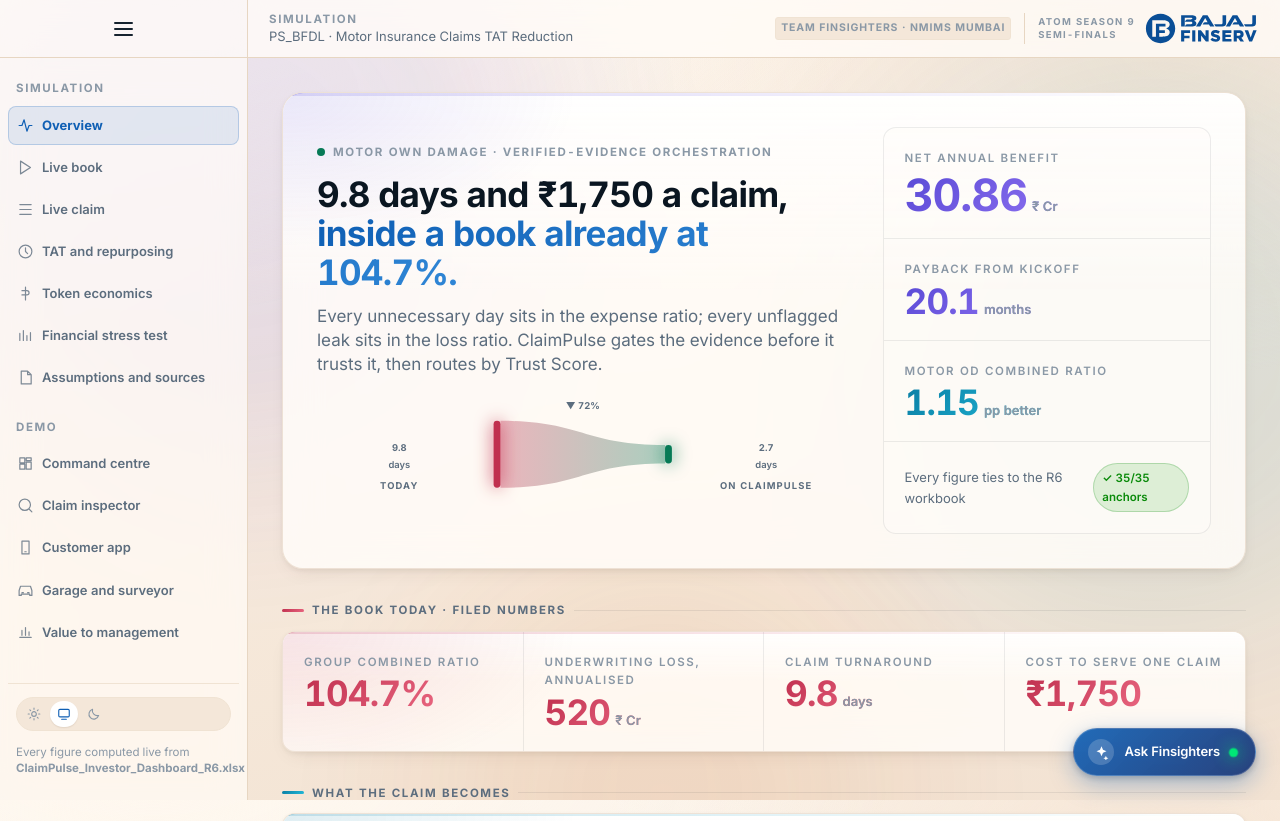
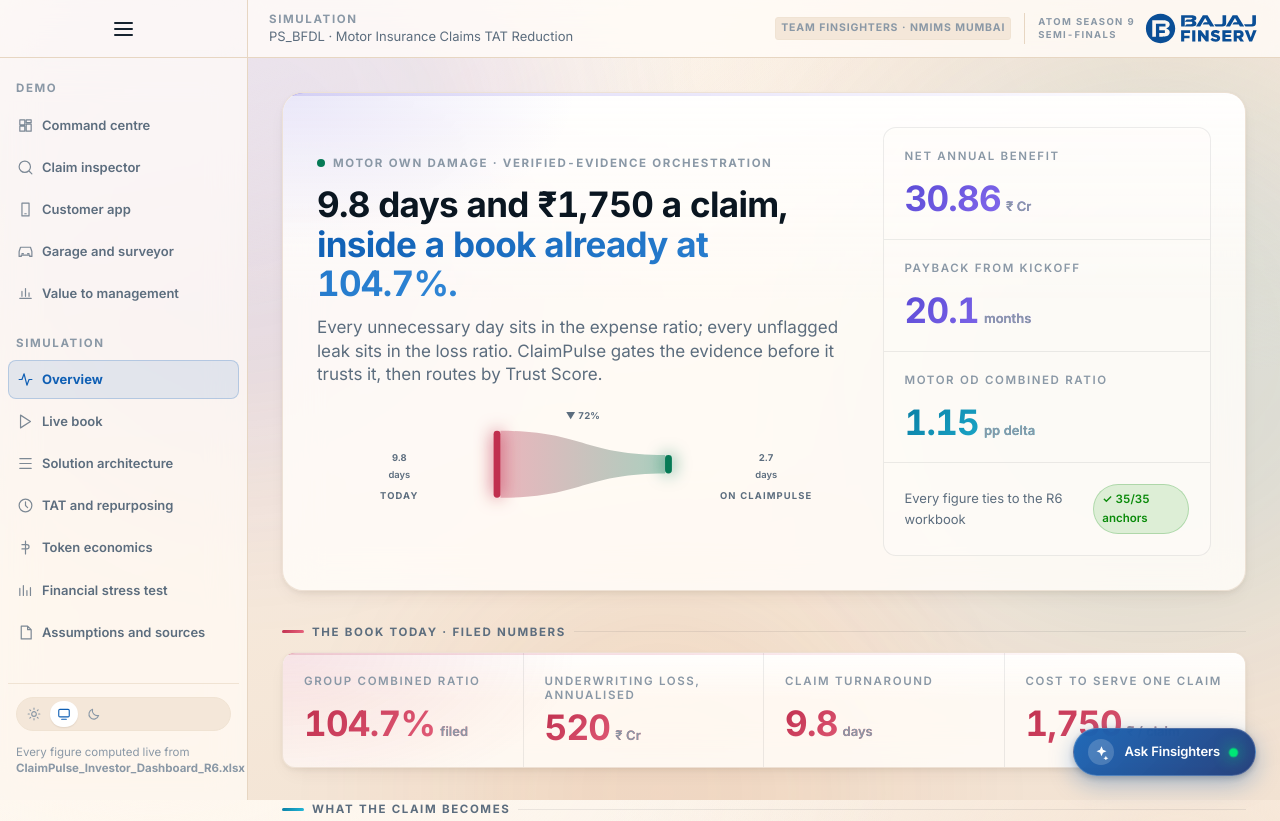
Before and after one commit to PratyushMathur2000/claimpulse-simulation, a plain HTML site: page index.html in a window 1280 px wide. Shown: the top 821 px of the page. Drawn offline with Linux system fonts and the light colour scheme.

Commit message:
Align numbers in 1 line with units across all cards, move Demo wing up and Simulation wing down in navigation

```diff
--- a/assets/css/components.css
+++ b/assets/css/components.css
@@ -45,11 +45,12 @@
   font-size: var(--fs-xs); font-weight: 660;
   letter-spacing: var(--tracking-wide); text-transform: uppercase;
   color: var(--ink-faint);
-  display: flex; align-items: center; gap: var(--s-3);
+  display: flex; align-items: flex-start; gap: var(--s-3);
+  min-height: 2.2em; line-height: 1.25;
 }
 .tile .v {
   font-size: var(--fs-xl); font-weight: 700;
-  line-height: 1.05; letter-spacing: var(--tracking-tight);
+  line-height: 1.1; letter-spacing: var(--tracking-tight);
   color: var(--ink-strong);
   font-variant-numeric: tabular-nums;
   display: flex; align-items: baseline; gap: var(--s-3);
--- a/assets/css/future.css
+++ b/assets/css/future.css
@@ -105,16 +105,18 @@
 .metric .m-k {
   font-size: var(--fs-xs); letter-spacing: var(--tracking-caps);
   text-transform: uppercase; color: var(--ink-faint); font-weight: 600;
-  display: flex; align-items: center; gap: var(--s-3);
+  display: flex; align-items: flex-start; gap: var(--s-3);
+  min-height: 2.2em; line-height: 1.25;
 }
 .metric .m-v {
-  font-size: var(--fs-2xl); font-weight: 680; line-height: 1;
+  font-size: var(--fs-2xl); font-weight: 680; line-height: 1.1;
   letter-spacing: var(--tracking-tight);
   font-variant-numeric: tabular-nums;
   background: var(--m-grad, linear-gradient(135deg, var(--ink-strong) 0%, var(--ink) 100%));
   -webkit-background-clip: text; background-clip: text;
   -webkit-text-fill-color: transparent;
   width: fit-content; max-width: 100%;
+  display: inline-flex; align-items: baseline;
 }
 .metric .m-v .u {
   font-size: var(--fs-sm); font-weight: 600; letter-spacing: 0;
--- a/assets/js/app.js
+++ b/assets/js/app.js
@@ -14,19 +14,21 @@
   const { el, mount, $, $$, fmt } = CP;
 
   const ROUTES = [
-    { wing:'Simulation', id:'overview',     label:'Overview',              icon:'M3 12h4l3-8 4 16 3-8h4' },
-    { wing:'Simulation', id:'live',         label:'Live book',             icon:'M5 3l14 9-14 9V3z' },
-    { wing:'Simulation', id:'architecture', label:'Live claim',            icon:'M4 5h16M4 12h16M4 19h16' },
-    { wing:'Simulation', id:'tat',          label:'TAT and repurposing',   icon:'M12 7v5l3 3M21 12a9 9 0 11-18 0 9 9 0 0118 0z' },
-    { wing:'Simulation', id:'tokens',       label:'Token economics',       icon:'M12 3v18M7 8h7a3 3 0 010 6H7' },
-    { wing:'Simulation', id:'stress',       label:'Financial stress test', icon:'M4 19V9m5 10V5m5 14v-7m5 7V8' },
-    { wing:'Simulation', id:'assumptions',  label:'Assumptions and sources',icon:'M6 3h9l5 5v13H6zM15 3v5h5' },
+    // --- DEMO WING (TOP) ---
+    { wing:'Demo', id:'command',  label:'Command centre',      icon:'M4 4h7v7H4zM13 4h7v4h-7zM13 10h7v10h-7zM4 13h7v7H4z' },
+    { wing:'Demo', id:'inspector',label:'Claim inspector',      icon:'M11 19a8 8 0 100-16 8 8 0 000 16zM21 21l-4.35-4.35' },
+    { wing:'Demo', id:'customer', label:'Customer app',         icon:'M7 3h10v18H7zM11 18h2' },
+    { wing:'Demo', id:'garage',   label:'Garage and surveyor',  icon:'M3 12l2-6h14l2 6v7h-3v-2H6v2H3zM7 15h2M15 15h2' },
+    { wing:'Demo', id:'value',    label:'Value to management',  icon:'M4 19h16M7 16V9m5 7V5m5 11v-5' },
 
-    { wing:'Demo', id:'command',  label:'Command centre',  icon:'M4 4h7v7H4zM13 4h7v4h-7zM13 10h7v10h-7zM4 13h7v7H4z' },
-    { wing:'Demo', id:'inspector',label:'Claim inspector',  icon:'M11 19a8 8 0 100-16 8 8 0 000 16zM21 21l-4.35-4.35' },
-    { wing:'Demo', id:'customer', label:'Customer app',     icon:'M7 3h10v18H7zM11 18h2' },
-    { wing:'Demo', id:'garage',   label:'Garage and surveyor', icon:'M3 12l2-6h14l2 6v7h-3v-2H6v2H3zM7 15h2M15 15h2' },
-    { wing:'Demo', id:'value',    label:'Value to management', icon:'M4 19h16M7 16V9m5 7V5m5 11v-5' }
+    // --- SIMULATION WING (BELOW) ---
+    { wing:'Simulation', id:'overview',     label:'Overview',               icon:'M3 12h4l3-8 4 16 3-8h4' },
+    { wing:'Simulation', id:'live',         label:'Live book',              icon:'M5 3l14 9-14 9V3z' },
+    { wing:'Simulation', id:'architecture', label:'Solution architecture',  icon:'M4 5h16M4 12h16M4 19h16' },
+    { wing:'Simulation', id:'tat',          label:'TAT and repurposing',    icon:'M12 7v5l3 3M21 12a9 9 0 11-18 0 9 9 0 0118 0z' },
+    { wing:'Simulation', id:'tokens',       label:'Token economics',        icon:'M12 3v18M7 8h7a3 3 0 010 6H7' },
+    { wing:'Simulation', id:'stress',       label:'Financial stress test',  icon:'M4 19V9m5 10V5m5 14v-7m5 7V8' },
+    { wing:'Simulation', id:'assumptions',  label:'Assumptions and sources',icon:'M6 3h9l5 5v13H6zM15 3v5h5' }
   ];
 
   const VIEWS = {
@@ -52,7 +54,7 @@
 
   function buildRail() {
     const rail = $('#rail');
-    const wings = ['Simulation', 'Demo'];
+    const wings = ['Demo', 'Simulation'];
     mount(rail, [
       ...wings.map(w => el('div.rail-group', {}, [
         el('div.rail-label', {}, [el('span', { text: w })]),
--- a/assets/js/views/command.js
+++ b/assets/js/views/command.js
@@ -89,15 +89,15 @@
         el('div.cells.c-4', { style: { marginTop: 'var(--s-6)',
           border: '1px solid var(--hairline)', borderRadius: 'var(--r-4)',
           background: 'color-mix(in srgb, var(--surface) 30%, transparent)' } }, [
-          el('div.cell-x', { style: { borderBottom: 0 } }, [UI.metric({ dom: 'ops', size: 'xl',
+          el('div.cell-x', { style: { borderBottom: 0 } }, [UI.metric({ dom: 'ops',
             k: 'On the desk', v: fmt.n(t), unit: 'claims',
             d: 'Filed on this demo. At book scale that is ' + fmt.compact(book.claims) + ' claims a year.' })]),
           el('div.cell-x', { style: { borderBottom: 0 } }, [UI.metric({ dom: 'cap',
-            k: 'Cleared with no human touch', v: fmt.n(counts.G), unit: 'of ' + t,
+            k: 'Cleared straight-through', v: fmt.n(counts.G), unit: 'claims (' + fmt.pct(counts.G / t, 0) + ')',
             delta: fmt.pct(counts.G / t, 0) + ' auto-settled', deltaGood: true,
             d: 'Green lane. Book design target is ' + fmt.pct(CPModel.INPUTS.B03_green, 0) + '.' })]),
           el('div.cell-x', { style: { borderBottom: 0 } }, [UI.metric({ dom: 'cust',
-            k: 'Needs a person', v: fmt.n(needHuman), unit: 'claims',
+            k: 'Assisted human review', v: fmt.n(needHuman), unit: 'claims',
             d: 'Amber and red. Judgement is redeployed here, not removed.' })]),
           el('div.cell-x', { style: { borderBottom: 0 } }, [UI.metric({ dom: 'fin',
             k: 'Average turnaround', v: fmt.cr(avgTat), unit: 'days',
--- a/assets/js/views/live.js
+++ b/assets/js/views/live.js
@@ -166,17 +166,17 @@
     mount($('#lvTiles'), [el('div.cells.c-4', {
       style: { border: '1px solid var(--hairline)', borderRadius: 'var(--r-4)',
                background: 'color-mix(in srgb, var(--surface) 30%, transparent)' } }, [
-      el('div.cell-x', { style: { borderBottom: 0 } }, [UI.metric({ dom: 'ops', size: 'xl',
-        k: 'Claims settled', v: fmt.n(n),
+      el('div.cell-x', { style: { borderBottom: 0 } }, [UI.metric({ dom: 'ops',
+        k: 'Claims settled', v: fmt.n(n), unit: 'claims',
         d: 'Filed and routed since you pressed play.' })]),
       el('div.cell-x', { style: { borderBottom: 0 } }, [UI.metric({ dom: 'cap',
-        k: 'Cleared with no human touch', v: n ? fmt.pct(lanes.G / t, 0) : '—',
+        k: 'Cleared straight-through', v: n ? fmt.pct(lanes.G / t, 0) : '—', unit: 'STP rate',
         d: `${lanes.G} of ${n} on the green lane. The book design target is ${fmt.pct(CPModel.INPUTS.B03_green, 0)}.` })]),
       el('div.cell-x', { style: { borderBottom: 0 } }, [UI.metric({ dom: 'cust',
         k: 'Claimant-days returned', v: fmt.n(days), unit: 'days',
         d: 'Each claim returns the difference between 9.8 days and its own lane TAT.' })]),
       el('div.cell-x', { style: { borderBottom: 0 } }, [UI.metric({ dom: 'fin',
-        k: 'Net benefit accrued', v: '₹' + fmt.cr(benefit), unit: 'Cr',
+        k: 'Net benefit accrued', v: fmt.cr(benefit), unit: '₹ Cr',
         d: `Net annual benefit divided across ${fmt.compact(r.claims)} claims, accumulated one claim at a time.` })])
     ])]);
 
--- a/assets/js/views/overview.js
+++ b/assets/js/views/overview.js
@@ -51,14 +51,14 @@
           el('div.cells.c-1', { style: {
             border: '1px solid var(--hairline)', borderRadius: 'var(--r-4)',
             background: 'color-mix(in srgb, var(--surface) 34%, transparent)' } }, [
-            el('div.cell-x', {}, [UI.metric({ dom: 'fin', size: 'xl', k: 'Net annual benefit', ref: 'W-35',
+            el('div.cell-x', {}, [UI.metric({ dom: 'fin', k: 'Net annual benefit', ref: 'W-35',
               v: fmt.cr(r.net), unit: '₹ Cr',
               d: 'Steady state at 60% rollout, net of every annual run cost and of the marketing plan.' })]),
             el('div.cell-x', {}, [UI.metric({ dom: 'fin', k: 'Payback from kickoff', ref: 'FS-05',
               v: fmt.n1(r.paybackKickoff), unit: 'months',
               d: 'Including the ten-month build. The honest headline, not payback from go-live.' })]),
             el('div.cell-x', {}, [UI.metric({ dom: 'ops', k: 'Motor OD combined ratio', ref: 'W-43',
-              v: fmt.cr(r.combinedPP), unit: 'pp better',
+              v: fmt.cr(r.combinedPP), unit: 'pp delta',
               d: 'Loss plus expense movement against Motor OD earned premium.' })]),
             el('div.cell-x', { style: { borderBottom: 0 } }, [
               el('div.row', { style: { justifyContent: 'space-between', gap: 'var(--s-4)' } }, [
@@ -74,13 +74,13 @@
       UI.clus('The book today · filed numbers', 'risk'),
       el('div.panel.rise.pad-0', { 'data-dom': 'risk' }, [
         UI.cells(4, [
-          UI.metric({ dom: 'risk', k: 'Group combined ratio', ref: 'K-01', v: fmt.pct(1.047, 1),
+          UI.metric({ dom: 'risk', k: 'Group combined ratio', ref: 'K-01', v: '104.7%', unit: 'filed',
             d: 'Q1 FY27, filed. Above 100% — every rupee of premium costs more than a rupee to service.' }),
           UI.metric({ dom: 'risk', k: 'Underwriting loss, annualised', ref: 'W-86', v: fmt.n(130 * 4), unit: '₹ Cr',
             d: 'Q1 FY27 filed, multiplied by four. Directional, and labelled as such.' }),
           UI.metric({ dom: 'risk', k: 'Claim turnaround', ref: 'B-09', v: fmt.cr(I.B09_tatToday, 1), unit: 'days',
             d: 'Seven manual handoffs and a physical survey on 55% of claims.' }),
-          UI.metric({ dom: 'risk', k: 'Cost to serve one claim', ref: 'B-02 × B-28', v: '₹' + fmt.n(costToServe),
+          UI.metric({ dom: 'risk', k: 'Cost to serve one claim', ref: 'B-02 × B-28', v: fmt.n(costToServe), unit: '₹ / claim',
             d: `${I.B02_touchesToday} manual touches at ₹${fmt.n(I.B28_baselineTouchCost)} each.` })
         ], { noBottom: true })
       ]),
@@ -98,10 +98,10 @@
             v: fmt.cr(r.tatBlended), unit: 'days',
             d: `Platform TAT on the ${fmt.pct(r.rollout, 0)} rolled out, 9.8 days on the rest.` }),
           UI.metric({ dom: 'ops', size: 'sm', k: 'Manual touches per claim', ref: 'W-10',
-            v: fmt.cr(r.touchesAfter), unit: 'left', delta: '▼ ' + fmt.cr(r.touchesSaved), deltaGood: true,
+            v: fmt.cr(r.touchesAfter), unit: 'touches', delta: '▼ ' + fmt.cr(r.touchesSaved), deltaGood: true,
             d: 'Lane-weighted across 65% green, 25% amber, 10% red.' }),
           UI.metric({ dom: 'ops', size: 'sm', k: 'Adjuster throughput', ref: 'W-69',
-            v: fmt.x(r.throughput),
+            v: fmt.x(r.throughput), unit: 'capacity',
             d: 'The same team clears this multiple of claims. No one is asked to leave.' })
         ], { noBottom: true })
       ]),
--- a/assets/js/views/value.js
+++ b/assets/js/views/value.js
@@ -126,7 +126,7 @@
     mount($('#vlBand'), [el('div.cells.c-5', {
       style: { border: '1px solid var(--hairline)', borderRadius: 'var(--r-4)',
                background: 'color-mix(in srgb, var(--surface) 30%, transparent)' } }, [
-      el('div.cell-x', { style: { borderBottom: 0 } }, [UI.metric({ dom: 'fin', size: 'xl',
+      el('div.cell-x', { style: { borderBottom: 0 } }, [UI.metric({ dom: 'fin',
         k: 'Net annual benefit', ref: 'W-35', v: fmt.cr(r.net), unit: '₹ Cr',
         d: 'Steady state at ' + fmt.pct(r.rollout, 0) + ' rollout, net of run cost and marketing.' })]),
       el('div.cell-x', { style: { borderBottom: 0 } }, [UI.metric({ dom: 'fin',
```
